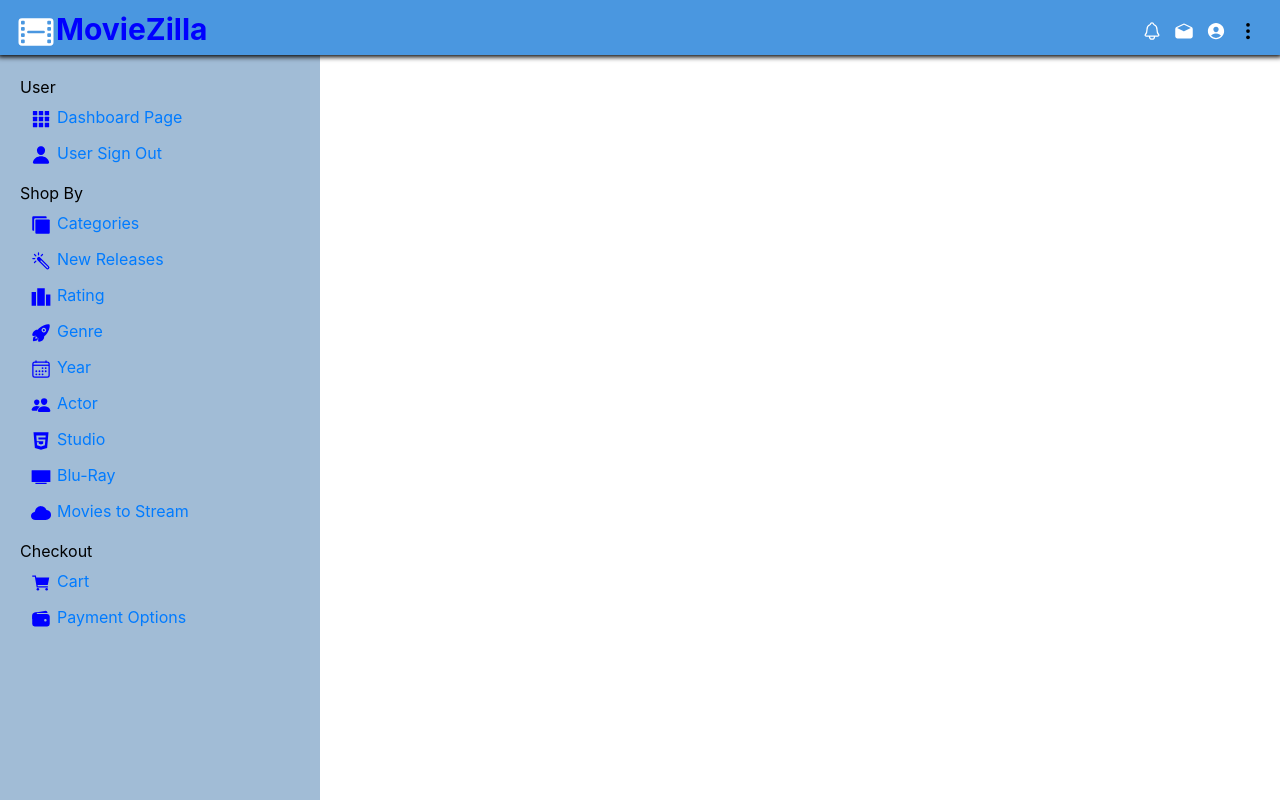
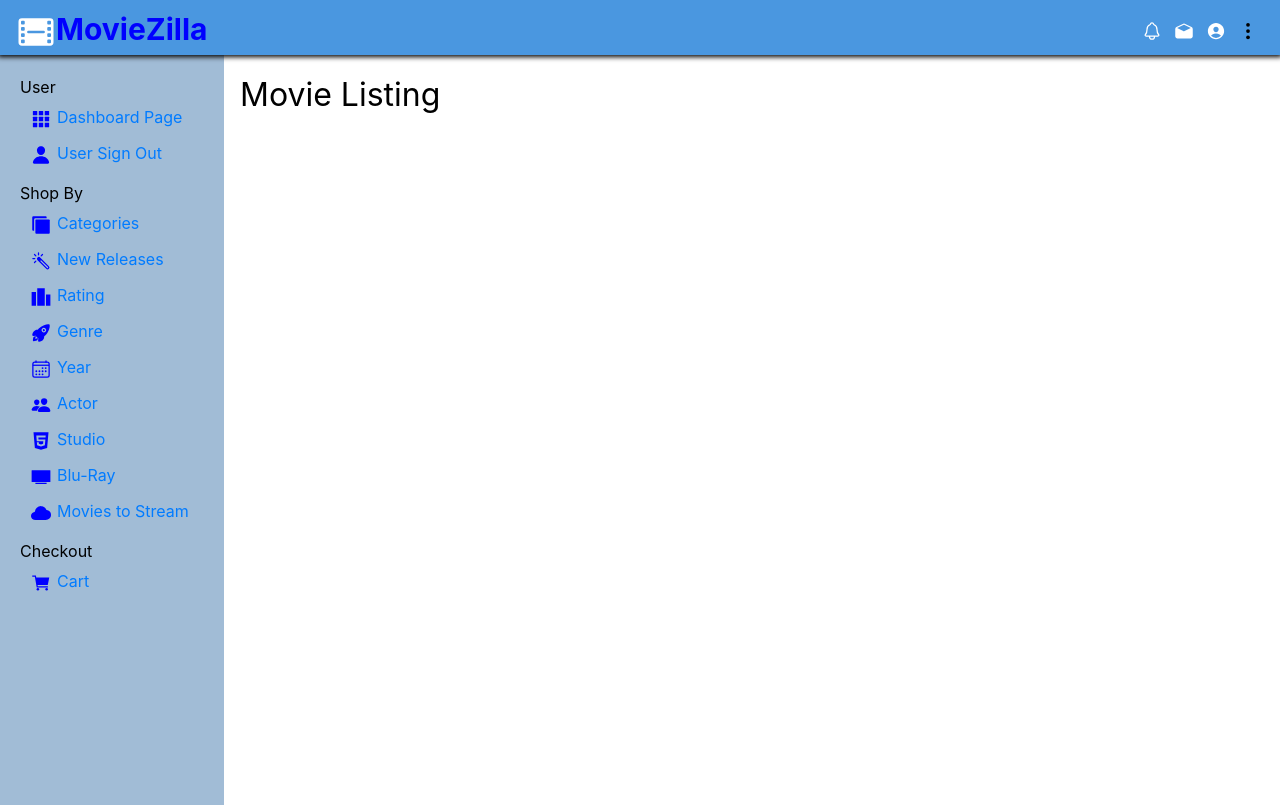
Before and after one commit to ajauhari1/Dashboard-MovieZilla, a React (Create React App) app: page /dashboard in a window 1280 px wide. Built offline with nearby package versions, Linux system fonts and the light colour scheme.

Commit message:
added panel

```diff
--- a/src/components/panels/Panels.js
+++ b/src/components/panels/Panels.js
@@ -0,0 +1,14 @@
+import React from 'react';
+
+import {PanelContainer, PanelTitle} from './styles'
+
+function Panels (props) {
+    return (
+     <PanelContainer>
+         <PanelTitle>Movie Listing</PanelTitle>
+     </PanelContainer>
+    )
+}
+
+
+export default Panels
--- a/src/components/panels/index.js
+++ b/src/components/panels/index.js
@@ -0,0 +1 @@
+export {default as Panels } from "./Panels"
--- a/src/components/panels/styles.js
+++ b/src/components/panels/styles.js
@@ -0,0 +1,15 @@
+import styled from 'styled-components';
+
+const PanelContainer = styled.div`
+    width: 80%;
+    display: flex;
+    justify-content: space-between;
+    margin: 1rem;
+`
+
+const PanelTitle = styled.h2`
+    font-size: 2rem;
+    color: black;
+`
+
+export {PanelContainer, PanelTitle}
--- a/src/components/sidebar/SideBar.js
+++ b/src/components/sidebar/SideBar.js
@@ -1,6 +1,7 @@
 import React from 'react';
 import { Link } from 'react-router-dom'
-import { IoAppsSharp, IoPerson,IoCopySharp, IoColorWandOutline, IoPodiumSharp, IoRocket , IoCalendarOutline, IoPeople, IoLogoHtml5, IoTvSharp, IoCloudy, IoCartSharp, IoWallet} from 'react-icons/io5'
+
+import { IoAppsSharp, IoPerson,IoCopySharp, IoColorWandOutline, IoPodiumSharp, IoRocket , IoCalendarOutline, IoPeople, IoLogoHtml5, IoTvSharp, IoCloudy, IoCartSharp} from 'react-icons/io5'
 
 import {SidebarContainer, SidebarWrapper, SidebarMenu, SidebarTitle, SidebarList, SidebarListItem} from './styles'
 import {IconButton} from './../../ui/buttons'
@@ -95,13 +96,6 @@ function SideBar (props) {
                         </IconButton>
                         <Link to="dashboard">Cart</Link>
                         </SidebarListItem>
-
-                        <SidebarListItem>
-                        <IconButton>
-                            <IoWallet size="1.25rem" color="blue"/>
-                        </IconButton>
-                        <Link to="/">Payment Options</Link>
-                        </SidebarListItem>
                     </SidebarList>
                 </SidebarMenu>
             </SidebarWrapper>
--- a/src/components/sidebar/styles.js
+++ b/src/components/sidebar/styles.js
@@ -2,11 +2,11 @@ import styled from 'styled-components'; //imsc short code
 
 const SidebarContainer = styled.div`
     flex: 1;
-    height: calc(100vh - 55px);
+    height: calc(100vh - 50px);
     background-color: rgb(161, 188, 214);
     position: sticky;
     top: 50px;
-    width: 20rem;
+
 `
 const SidebarWrapper = styled.div`
     padding: 20px;
--- a/src/pages/dashboard/DashBoardPage.js
+++ b/src/pages/dashboard/DashBoardPage.js
@@ -2,12 +2,16 @@ import React from 'react'
 
 import {AppBar} from './../../components/appbar'
 import {SideBar} from './../../components/sidebar'
-
+import {Panels} from './../../components/panels'
  function DashBoardPage  (props){
      return(
          <>
           <AppBar/>
-          <SideBar/>
+          <div className='containerMain'>
+            <SideBar/>
+            <Panels/>
+          </div>
+
          </>
 
      )
--- a/src/styles/GlobalStyles.js
+++ b/src/styles/GlobalStyles.js
@@ -353,6 +353,11 @@ const GlobalStyles = createGlobalStyle`
   background-color: #fff;
 }
 
+.containerMain{
+  display: flex;
+
+}
+
 `
 
 export {GlobalStyles}
```
